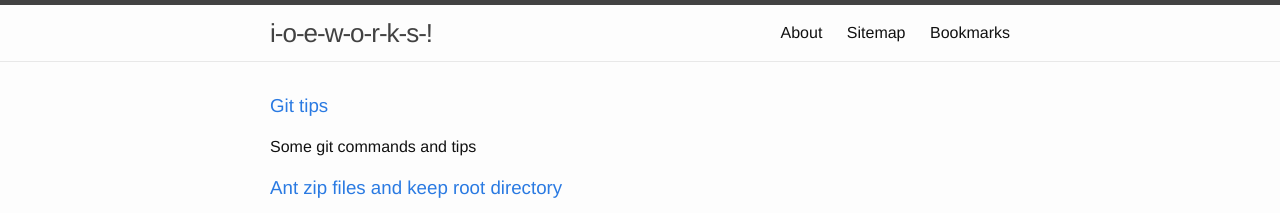
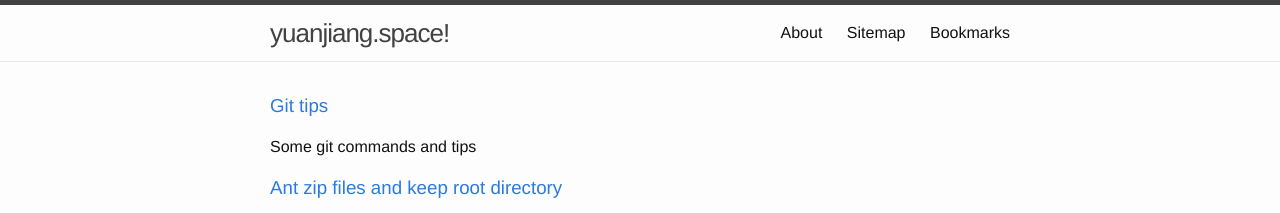
Before and after one commit to yuan-jiang/yuan-jiang.github.io, a Jekyll site: the page built from index.html, in a window 1280 px wide. Shown: the top 213 px of the page. Built offline with Jekyll 4.4.1, drawn with Linux system fonts in a browser that asks for light colours; the list of posts is cut into pages by our own code.

Commit message:
Update site to use personal name domain which makes more sense

```diff
--- a/CNAME
+++ b/CNAME
@@ -1 +1 @@
-www.ioeworks.com
+yuanjiang.space
--- a/_config.yml
+++ b/_config.yml
@@ -6,14 +6,14 @@
 # 'jekyll serve'. If you change this file, please restart the server process.
 
 # Site title
-title: i-o-e-w-o-r-k-s-!
+title: yuanjiang.space!
 
 description: > # this means to ignore newlines until "baseurl:"
   My personal site for blogging some technical writing.
 
 baseurl: "" # the subpath of your site, e.g. /blog
 
-url: "http://www.ioeworks.com" # the base hostname & protocol for your site
+url: "http://yuanjiang.space" # the base hostname & protocol for your site
 
 # Twitter user id - leave it empty for privacy
 twitter:
```
